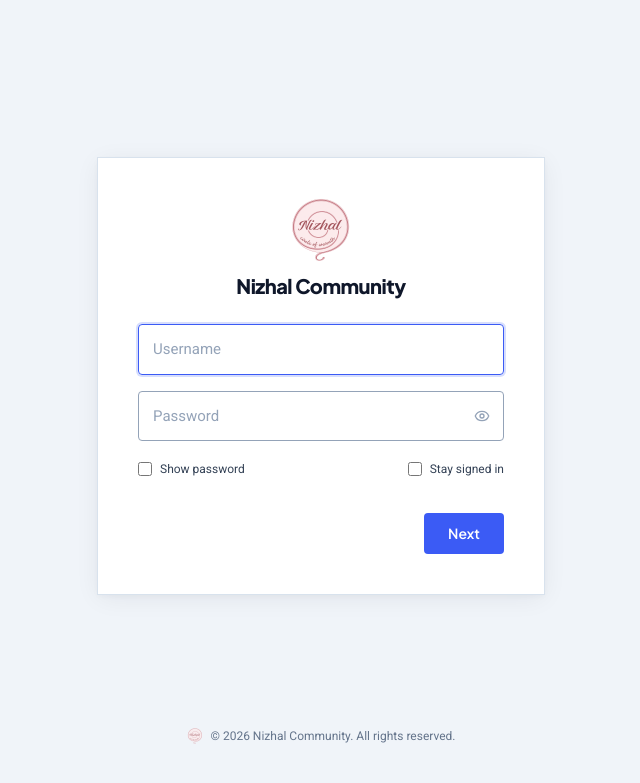
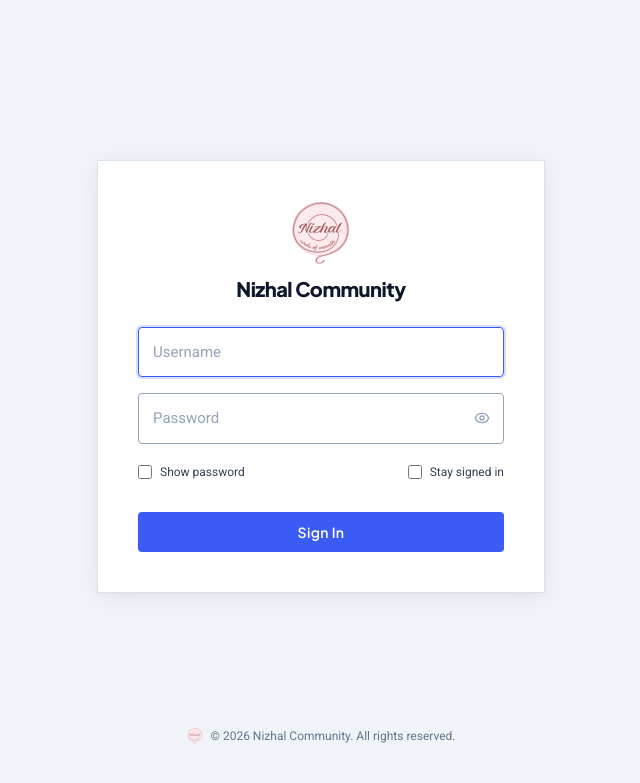
Before and after one commit to dinesh20073/rms, a Django app: page /login/ in a window 1280 px wide. Shown: the top 783 px of the page, without its empty margins (319-959 px from the left). Run offline with Django 5.2, Linux system fonts and the light colour scheme; data that the repository does not hold is empty; some libraries are stand-ins or nearby versions.

Commit message:
style: center the Sign In button with full width and update button label to Sign In

```diff
--- a/templates/dashboard/auth/login.html
+++ b/templates/dashboard/auth/login.html
@@ -195,15 +195,15 @@
                     </label>
                 </div>
 
-                <!-- Action Button Row -->
-                <div class="pt-5 flex items-center justify-end">
+                <!-- Action Button Row (Centered Sign In Button) -->
+                <div class="pt-4 flex items-center justify-center">
                     <button
                         type="submit"
                         id="submitBtn"
-                        class="btn-auth-primary flex items-center justify-center gap-2 w-full sm:w-auto {% if is_locked %}opacity-50 cursor-not-allowed{% endif %}"
+                        class="btn-auth-primary flex items-center justify-center gap-2 w-full py-2.5 text-sm font-semibold tracking-wide {% if is_locked %}opacity-50 cursor-not-allowed{% endif %}"
                         {% if is_locked %}disabled{% endif %}
                     >
-                        <span id="submitText">Next</span>
+                        <span id="submitText">Sign In</span>
                         <div id="submitSpinner" class="hidden w-4 h-4 border-2 border-white border-t-transparent animate-spin rounded-full"></div>
                     </button>
                 </div>
```
